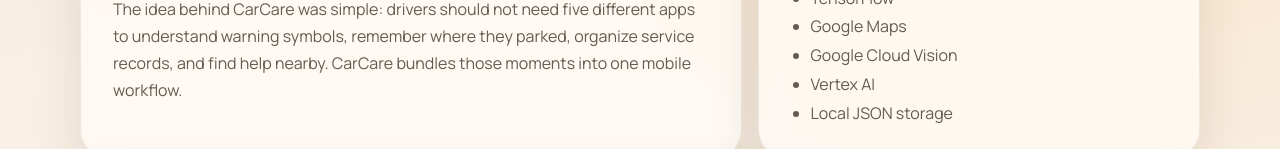
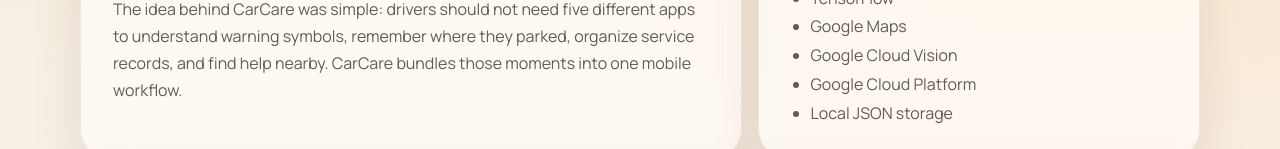
Before and after one commit to nahian-sajid/nahianport, a Next.js app: page /projects/carcare-mobile-application in a window 1280 px wide. Shown: the part 803-952 px from the top of the page. Built offline with nearby package versions, Linux system fonts and the light colour scheme.

Commit message:
Update CarCare tech stack wording

```diff
--- a/src/app/projects/carcare-mobile-application/page.tsx
+++ b/src/app/projects/carcare-mobile-application/page.tsx
@@ -63,7 +63,7 @@
   "TensorFlow",
   "Google Maps",
   "Google Cloud Vision",
-  "Vertex AI",
+  "Google Cloud Platform",
   "Local JSON storage",
 ];
 
```
